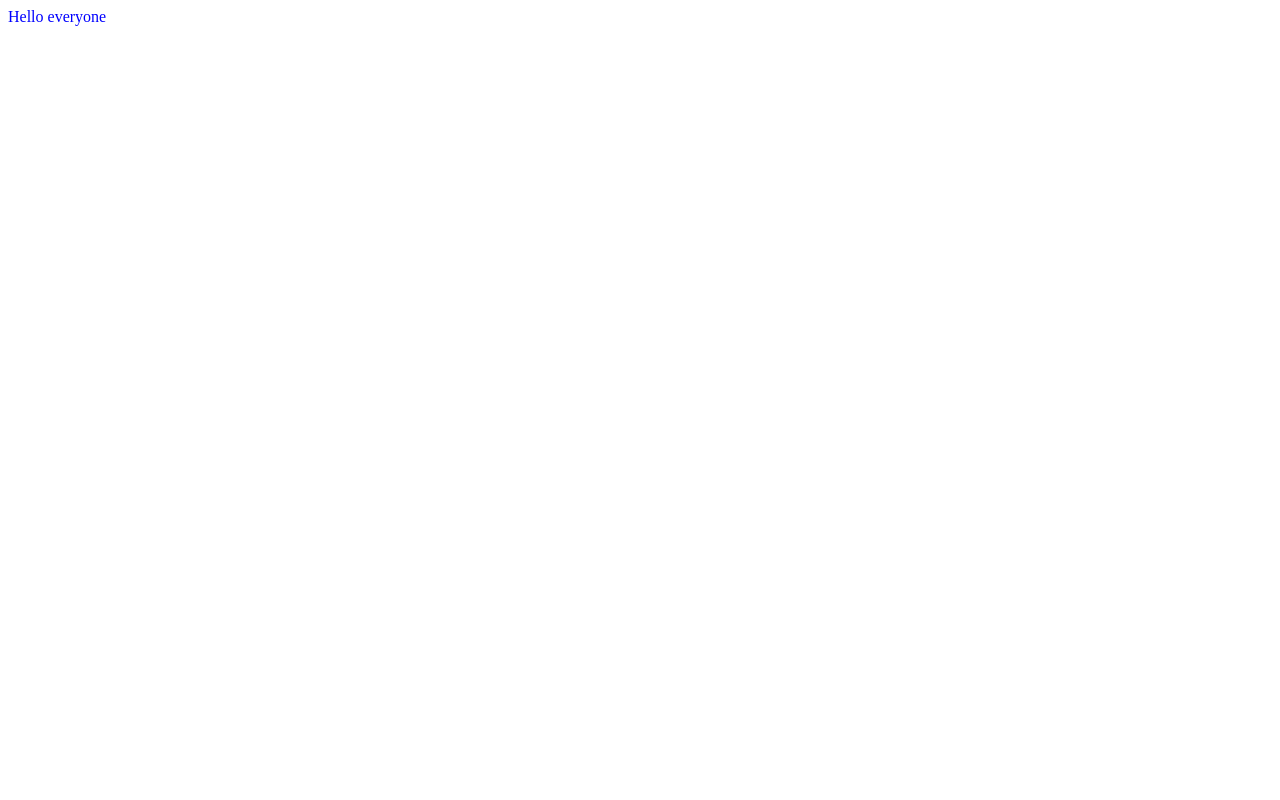
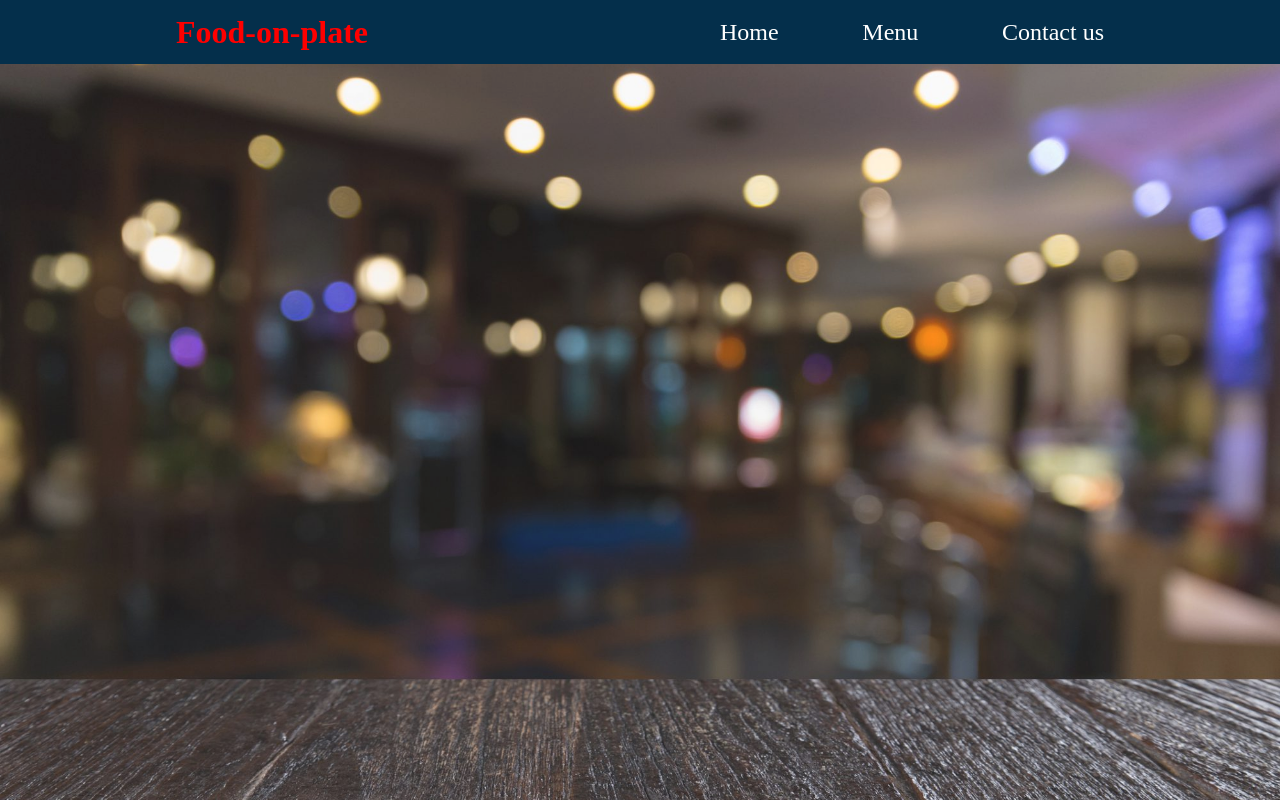
Before and after one commit to Siva-Sai22/Restaurant-page, a website built with webpack: page src/index.html in a window 1280 px wide. Built offline with nearby package versions, Linux system fonts and the light colour scheme.

Commit message:
Complete basic structure of page

```diff
--- a/src/index.html
+++ b/src/index.html
@@ -6,6 +6,14 @@
     <title>Restaurant Page</title>
 </head>
 <body>
-    <div id="content">Hello everyone</div>
+    <div id="header">
+        <p>Food-on-plate</p>
+        <ul>
+            <a>Home</a>
+            <a>Menu</a>
+            <a>Contact us</a>
+        </ul>
+    </div>
+    <div id="content"></div>
 </body>
 </html>
--- a/src/style.css
+++ b/src/style.css
@@ -1,3 +1,50 @@
+* {
+    margin: 0;
+    padding: 0;
+    border: 0;
+    outline: 0;
+    font-size: 100%;
+    vertical-align: baseline;
+    background: transparent;
+}
+
+body {
+    height: 100vh;
+    box-sizing: border-box;
+}
+
+#header {
+    background-color: #042f4b;
+    height: 8vh;
+    display: flex;
+    justify-content: space-around;
+    align-items: center;
+}
+
+#header p {
+    font-size: 2rem;
+    color: red;
+    font-weight: bold;
+}
+
+#header ul {
+    color: white;
+    font-size: 1.5rem;
+    width: 30%;
+    list-style: none;
+    display: flex;
+    justify-content: space-between;
+    align-items: center;
+}
+
+a:hover {
+    cursor:pointer;
+}
+
 #content {
-    color: blue;
+    height: 92vh;
+    background-image: url('../assets/background.jpeg');
+    background-size: cover;
+    background-position: center;
+    opacity: 90%;
 }
```
Also changed, not shown: assets/background.jpeg (added).
